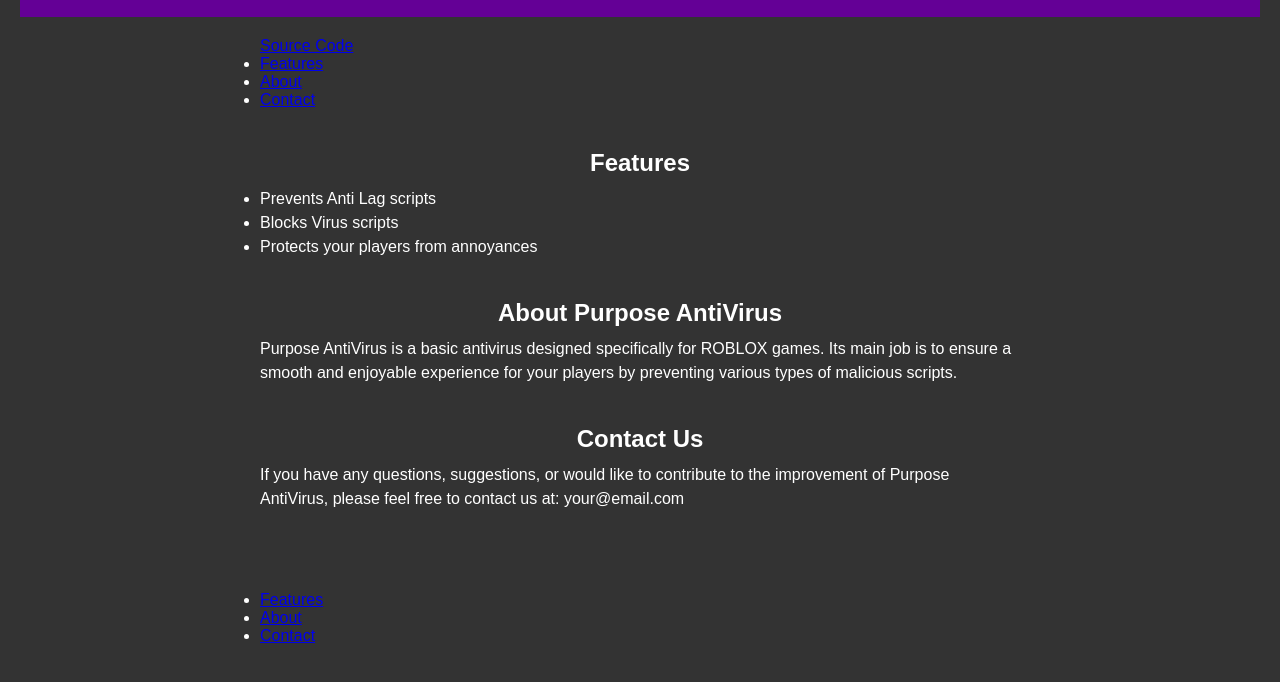
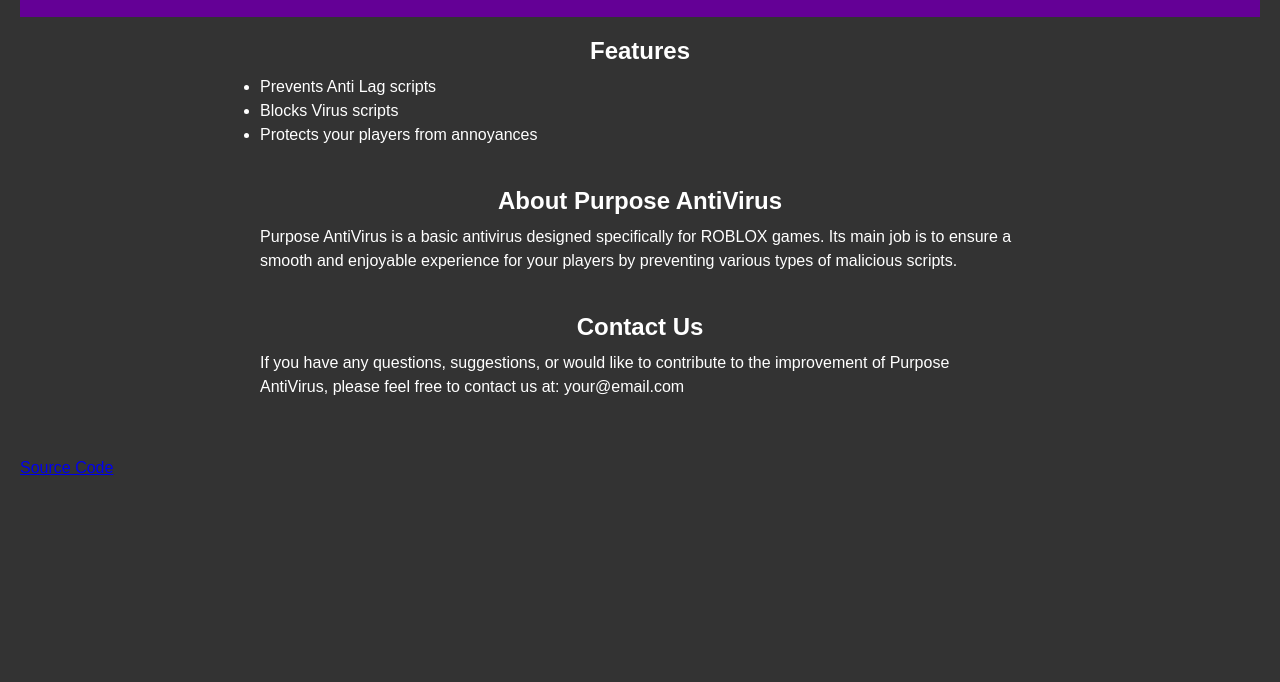
Before and after one commit to PurposeAV/PurposeAV.github.io, a plain HTML site: page index.htm in a window 1280 px wide. Shown: the part 140-822 px from the top of the page. After the commit the page ends 800 px from the top, so only its background shows below. Drawn offline with Linux system fonts and the light colour scheme.

Commit message:
Update index.htm

```diff
--- a/index.htm
+++ b/index.htm
@@ -86,16 +86,6 @@
       </div>
     </div>
   </header>
-  <nav>
-    <div class="container">
-      <a href="http://github.com/purposeav/purposeav"><p>Source Code</p></a>
-      <ul>
-        <li><a href="#features">Features</a></li>
-        <li><a href="#about">About</a></li>
-        <li><a href="#contact">Contact</a></li>
-      </ul>
-    </div>
-  </nav>
   <main>
     <div class="container">
       <section id="features" class="main__column">
@@ -117,13 +107,7 @@
     </div>
   </main>
   <footer>
-    <div class="container">
-      <ul>
-        <li><a href="#features">Features</a></li>
-        <li><a href="#about">About</a></li>
-        <li><a href="#contact">Contact</a></li>
-      </ul>
-    </div>
+    <a href="github.com/purposeav/purposeav">Source Code</a>
   </footer>
 </body>
 </html>
```
